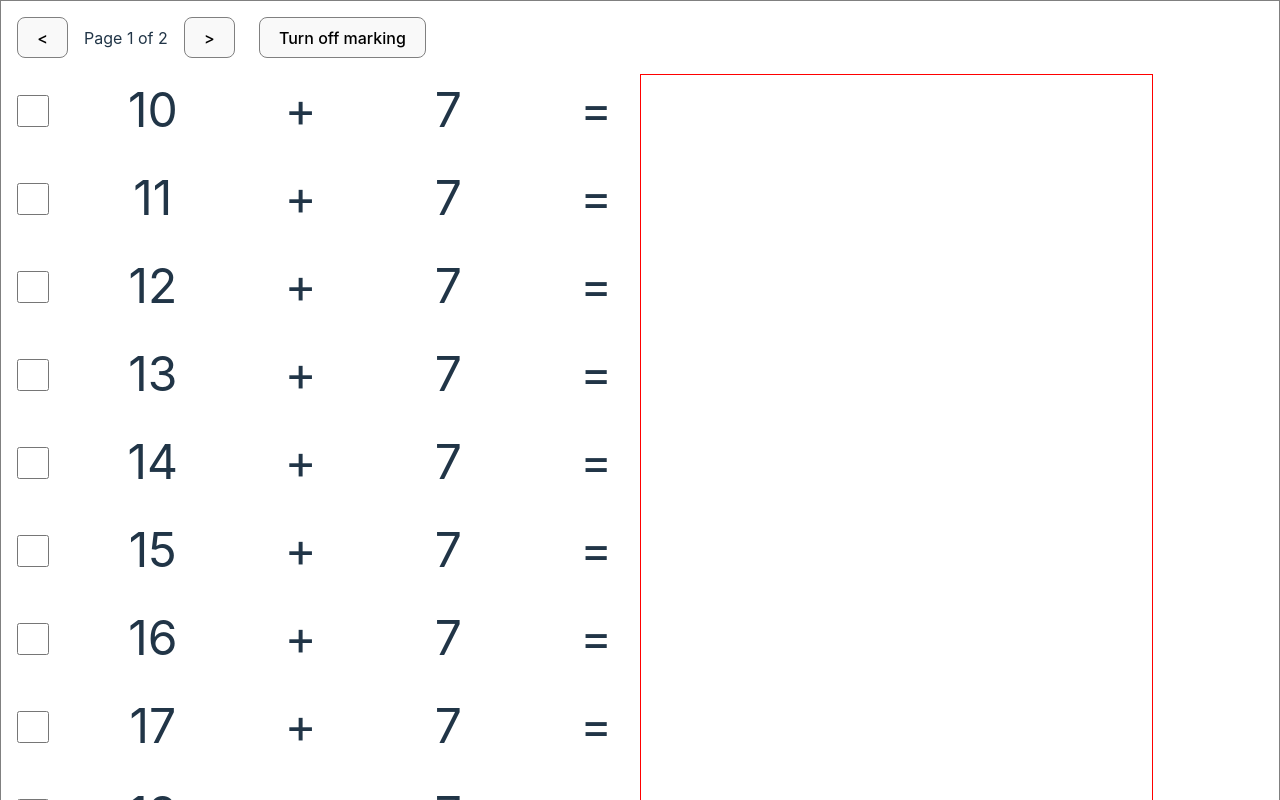
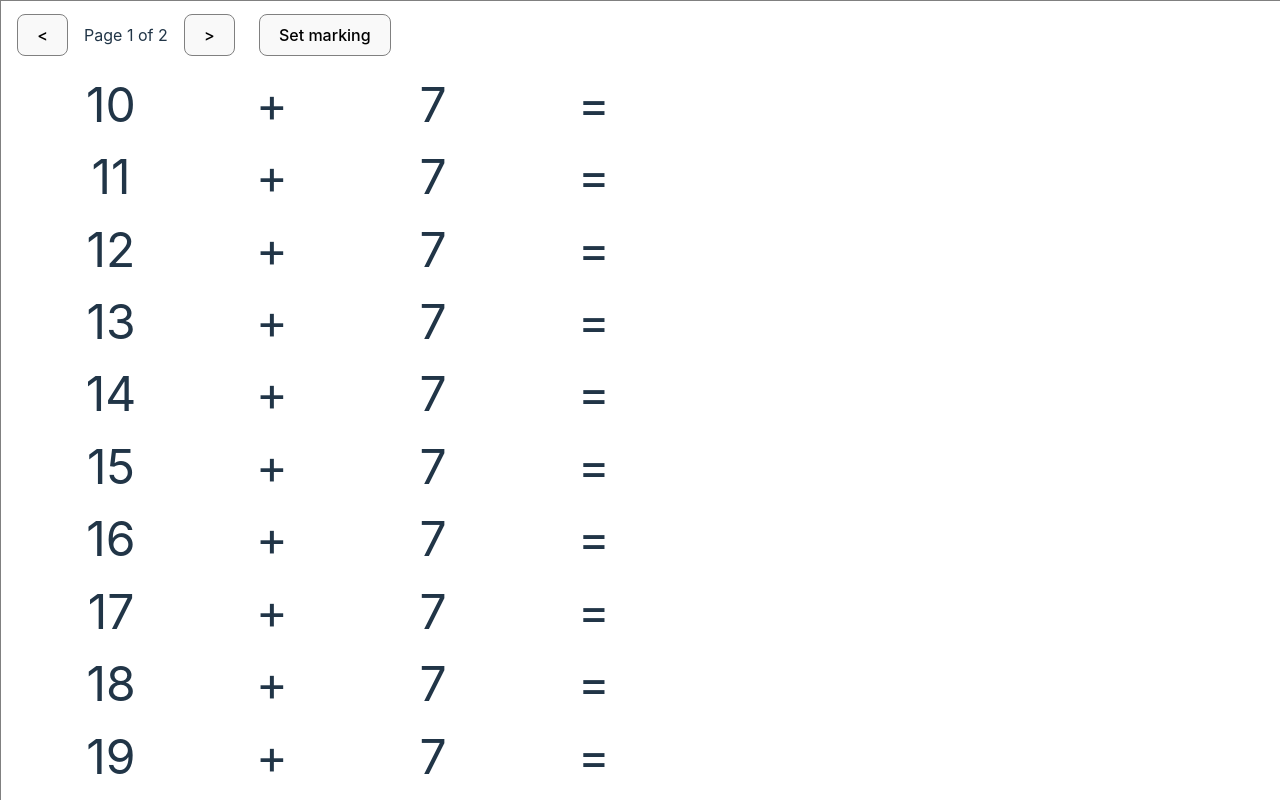
Before and after one commit to growlycode/mathsie-app, a React (Vite) app: page / in a window 1280 px wide. Built offline with nearby package versions, Linux system fonts and the light colour scheme.

Commit message:
Layout fixes

```diff
--- a/src/App.scss
+++ b/src/App.scss
@@ -14,8 +14,11 @@
 }
 
 .mathsie-workbook {
-
   border: 1px solid grey;
+  height: 100vh;
+  width: 100vw;
+  display: flex;
+  flex-direction: column;
 
   &--controls {
     display: flex;
@@ -45,7 +48,9 @@
       text-align: center;
       flex-basis: 50%;
       font-size: 3rem;
-      gap: 1rem;
+      grid-gap: 0.5rem;
+      padding-left: 0.5rem;
+      padding-bottom: 1rem;
 
       .operand,
       .operator,
@@ -65,6 +70,7 @@
 
       &.marking {
         grid-template-columns: auto 1fr 0.5fr 1fr 0.5fr;
+
 
         .is-error {
           display: block;
@@ -86,8 +92,8 @@
     }
 
     .mathsie-canvas {
-      flex-basis: 40%;
-      border: 1px solid red;
+      flex-basis: 50%;
+      //border: 1px solid red;
     }
 
   }
--- a/src/App.tsx
+++ b/src/App.tsx
@@ -53,40 +53,49 @@ function App() {
 
   const [currentSheet, setCurrentSheet] = useState<number>(0);
   const [workbook, setWorkbook] = useState<UserWorkbook>(uWorkbook);
-  const [isMarking, setIsMarking] = useState<boolean>(true);
+  const [isMarking, setIsMarking] = useState<boolean>(false);
 
-  function nextSheet() {
-    setCurrentSheet(s => (s + 1) % workbook.worksheets.length);
-  }
-
-  function prevSheet() {
-    setCurrentSheet(s => Math.max(0, s - 1));
-  }
 
   function updateUserWorkbook(uws: UserWorksheet) {
-    console.log('Updating ', uws.id)
     setWorkbook(wb => ({ ...wb, worksheets: listWithItemReplaced(uws.id, uws, wb.worksheets) }));
     return Promise.resolve();
   }
 
   return (
     <div className='mathsie-workbook'>
-      <div className='mathsie-workbook--controls'>
-        <div className='pages'>
-          <button type="button" onClick={prevSheet}>&lt;</button>
-          <span>Page {currentSheet + 1} of {workbook.worksheets.length}</span>
-          <button type="button" onClick={nextSheet}>&gt;</button></div>
-        <div>
-          <button type="button" onClick={() => setIsMarking(s => !s)}>{isMarking ? 'Turn off' : 'Set'} marking</button></div>
-      </div>
-      <WorksheetPage uworksheet={workbook.worksheets[currentSheet]} isMarking={isMarking} id={'c' + currentSheet.toString()}
-      onSave={updateUserWorkbook}/>
+      <PageControls currentPage={currentSheet} totalPages={workbook.worksheets.length} setPage={setCurrentSheet}
+        isMarkingMode={isMarking} setIsMarkingMode={setIsMarking} />
+      <WorksheetPage uworksheet={workbook.worksheets[currentSheet]} isMarking={isMarking} onSave={updateUserWorkbook} />
     </div>
   );
 }
 
-function WorksheetPage({ uworksheet, isMarking, id, onSave }: { uworksheet: UserWorksheet, isMarking: boolean, id: string,
-  onSave: (uws: UserWorksheet) => Promise<any> }) {
+function PageControls({ currentPage, totalPages, setPage, isMarkingMode, setIsMarkingMode }: {
+  currentPage: number, totalPages: number,
+  setPage: (page: number) => void, isMarkingMode: boolean, setIsMarkingMode: (marking: boolean) => void
+}) {
+
+  function nextSheet() {
+    setPage(Math.min(currentPage + 1, totalPages - 1));
+  }
+
+  function prevSheet() {
+    setPage(Math.max(0, currentPage - 1));
+  }
+
+  return <div className='mathsie-workbook--controls'>
+    <div className='pages'>
+      <button type="button" onClick={prevSheet}>&lt;</button>
+      <span>Page {currentPage + 1} of {totalPages}</span>
+      <button type="button" onClick={nextSheet}>&gt;</button></div>
+    <div>
+      <button type="button" onClick={() => setIsMarkingMode(!isMarkingMode)}>{isMarkingMode ? 'Turn off' : 'Set'} marking</button></div>
+  </div>
+}
+
+function WorksheetPage({ uworksheet, isMarking, onSave }: {
+  uworksheet: UserWorksheet, isMarking: boolean, onSave: (uws: UserWorksheet) => Promise<any>
+}) {
 
   return <div className='mathsie-worksheet'>
     <div className={`equations${isMarking ? " marking" : ""}`}>
@@ -98,7 +107,7 @@ function WorksheetPage({ uworksheet, isMarking, id, onSave }: { uworksheet: User
         <div className='equals'>=</div>
       </Fragment>)}
     </div>
-    <DrawingCanvas id={id} uws={uworksheet} onSave={onSave}  />
+    <DrawingCanvas uws={uworksheet} onSave={onSave} />
   </div>
 }
 
--- a/src/html/demo.tsx
+++ b/src/html/demo.tsx
@@ -3,12 +3,11 @@ import throttle from 'lodash.throttle';
 import { UserWorksheet } from "../core/workbook";
 
 interface DrawingCanvasProps {
-    id: string;
     uws: UserWorksheet;
     onSave: (uws: UserWorksheet) => Promise<any>;
 }
 
-export function DrawingCanvas({ id, uws, onSave }: DrawingCanvasProps) {
+export function DrawingCanvas({ uws, onSave }: DrawingCanvasProps) {
     const ref = useRef<HTMLCanvasElement>(null);
 
     function getContext() {
@@ -24,19 +23,12 @@ export function DrawingCanvas({ id, uws, onSave }: DrawingCanvasProps) {
         if (!ctx || !canvas) return;
 
         const currentBytes = canvas.toDataURL();
-
-
         if (currentBytes == uws.canvasBytes) {
-
-            console.log('Same, not redrawing');
             return;
         }
-        console.log('Loading ', uws.id, ' from ', uws.canvasBytes)
 
         ctx.clearRect(0, 0, canvas.width, canvas.height);
-
         if (!uws.canvasBytes) return;
-
 
         var img = new Image;
         img.width = canvas.width;
@@ -48,17 +40,24 @@ export function DrawingCanvas({ id, uws, onSave }: DrawingCanvasProps) {
         img.src = uws.canvasBytes;
 
         ctx.drawImage(img, 0, 0);
-
-
     }, [uws.canvasBytes]);
 
     useEffect(() => {
-        console.log('Processing ', uws.id)
+
         const { ctx, canvas } = getContext();
         if (!ctx || !canvas) return;
 
-        canvas.height = window.innerHeight;
-        canvas.width = window.innerWidth * 0.4;
+
+        // canvas.height = window.innerHeight;
+        // canvas.width = window.innerWidth * 0.4;
+
+        function fitToContainer(c: HTMLCanvasElement) {
+            c.style.width = '100%';
+            c.style.height = '100%';
+            c.width = c.offsetWidth;
+            c.height = c.offsetHeight;
+        }
+        fitToContainer(canvas);
 
         ctx.strokeStyle = 'black';
         ctx.lineJoin = 'round';
@@ -176,5 +175,5 @@ export function DrawingCanvas({ id, uws, onSave }: DrawingCanvasProps) {
     }, [uws.id])
 
 
-    return <canvas id={`c${id}`} className="mathsie-canvas" ref={ref}></canvas>;
+    return <canvas className="mathsie-canvas" ref={ref}></canvas>;
 }
```
